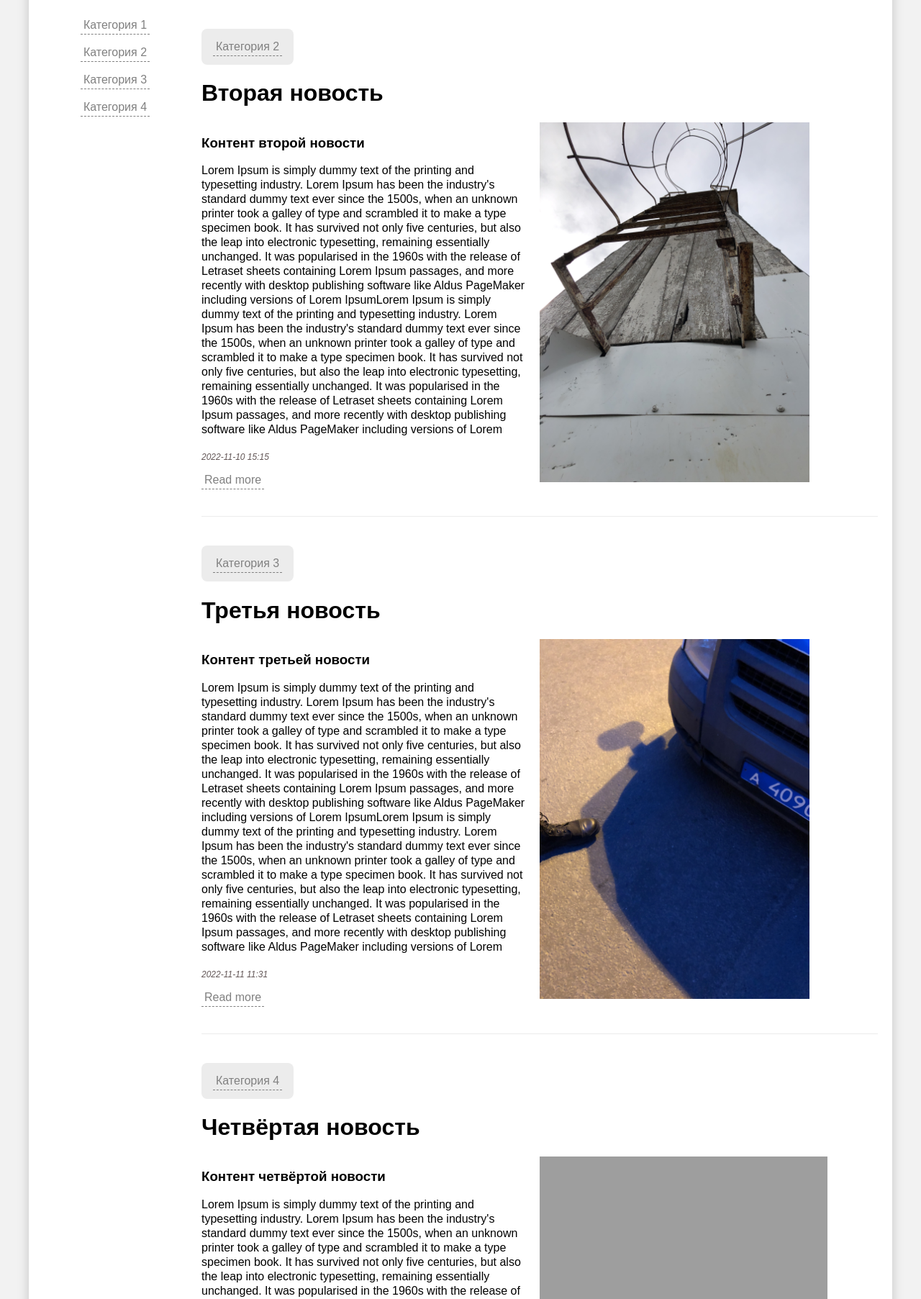
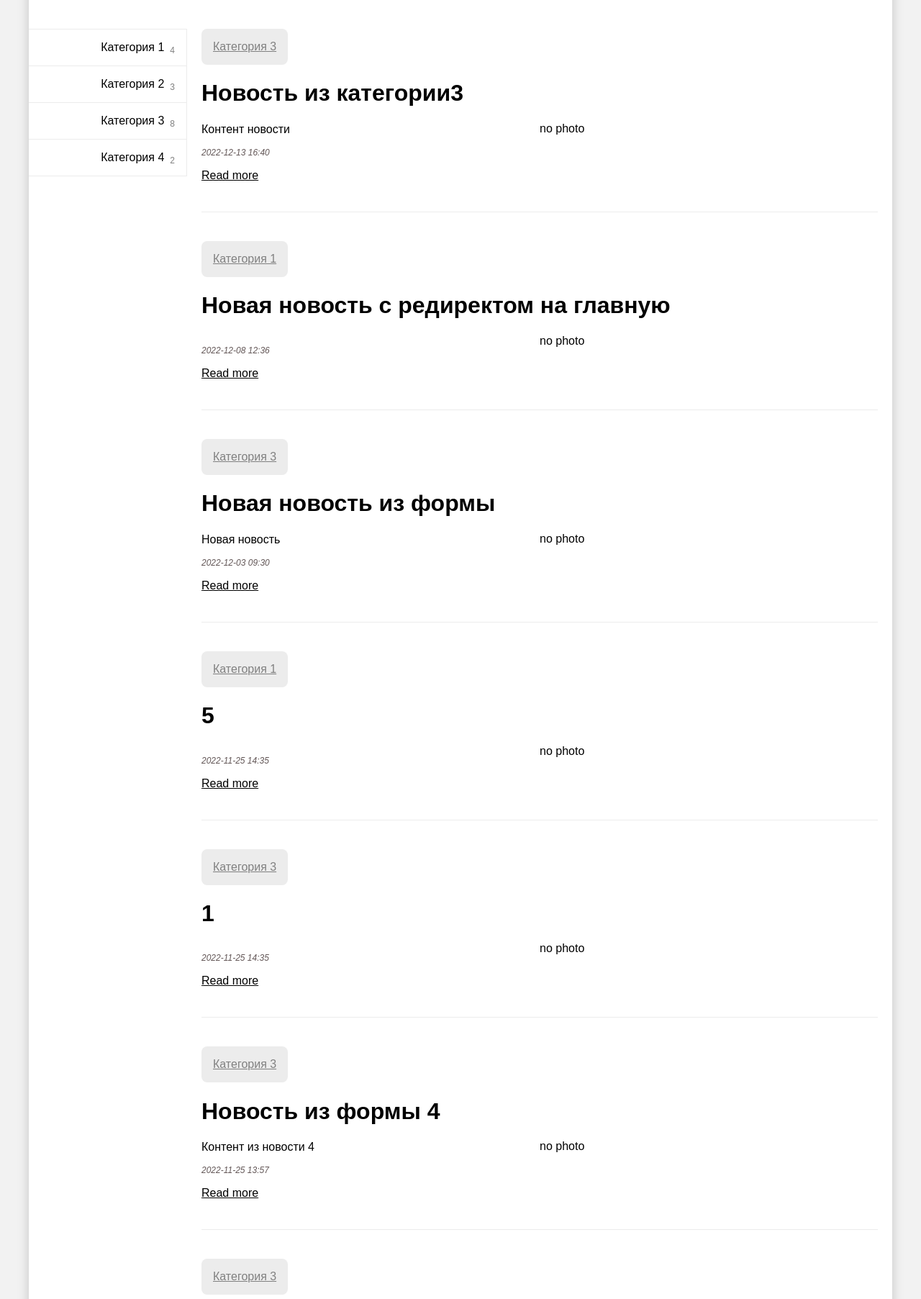
Before and after one commit to alexandr1919/django-tutorial, a Django app: page / in a window 1280 px wide. Shown: the part 99-1904 px from the top of the page at 72% size. Run offline with Django 3.2, Linux system fonts and the light colour scheme; data comes from the database, SQL or seed files in the repository; both versions use the stored data as it was after the commit; grey boxes are pictures that could not be loaded.

Commit message:
news counter with aggregate function, few restylings

```diff
--- a/mysite/mysite/static/css/style.css
+++ b/mysite/mysite/static/css/style.css
@@ -60,26 +60,52 @@ ul {
     flex-basis: 20%;
     display: flex;
     justify-content: center;
-    padding: var(--main-x-padding) var(--main-y-padding);
+    padding: var(--main-y-padding) var(--main-x-padding) var(--main-y-padding) 0;
 }
 
 .categories {
     display: flex;
     flex-direction: column;
     align-items: center;
-    justify-content: flex-start
+    justify-content: flex-start;
+    width: 100%;
 }
 
 .categories-item {
-    padding: 6px;
-    margin-bottom: 8px;
+    display: flex;
+    justify-content: flex-end;
+    border: 1px solid #ececec;
+    border-left: 0;
+    width: 100%;
+}
+
+.categories-item:not(:last-child) {
+    border-bottom: 0;
 }
 
 .categories-link {
+    display: flex;
+    justify-content: flex-end;
+    width: 100%;
+    padding: 16px;
+    text-decoration: none;
+    text-align: right;
+}
+
+.categories-link:hover {
+    background: #ececec;
+}
+
+.categories-link-title {
+    color: #000;
+}
+
+.categories-count {
+    position: relative;
+    top: 6px;
+    margin-left: 8px;
+    font-size: 12px;
     color: grey;
-    border-bottom: 1px grey dashed;
-    padding: 4px;
-    text-decoration: none;
 }
 
 .content {
@@ -123,12 +149,15 @@ ul {
     width: 50%;
 }
 
-
 .news-category-wrapper {
     align-self: flex-start;
     padding: 16px;
     background-color: #ececec;
     border-radius: 8px;
+}
+
+.news-categories-link {
+    color: grey
 }
 
 .news-block-body {
@@ -155,6 +184,10 @@ ul {
     margin: 0 auto;
     padding: 24px var(--main-x-padding);
     background: #ececec;
+}
+
+.read-more-link {
+    color: black;
 }
 
 .form-title {
--- a/mysite/news/models.py
+++ b/mysite/news/models.py
@@ -27,6 +27,7 @@ class News(models.Model):
     photo = models.ImageField(upload_to='photos/%Y/%m/%d/', verbose_name='Фото', blank=True)
     is_published = models.BooleanField(default=True, verbose_name='Опубликовано')
     category = models.ForeignKey(Category, on_delete=models.PROTECT)
+    views_counter = models.IntegerField(default=0)
 
     def __str__(self):
         return self.title
@@ -34,4 +35,4 @@ class News(models.Model):
     class Meta:
         verbose_name = 'Новость'
         verbose_name_plural = 'Новости'
-        ordering = ['created_at', 'title']
+        ordering = ['-created_at', 'title']
--- a/mysite/news/templates/news/list_categories.html
+++ b/mysite/news/templates/news/list_categories.html
@@ -1,7 +1,10 @@
 <ul class="categories">
         {% for item in categories %}
                 <li class="categories-item">
-                        <a href="{{item.get_absolute_url}}" class="categories-link" >{{item.title}}</a>
+                        <a href="{{item.get_absolute_url}}" class="categories-link">
+                                <span class="categories-link-title">{{item.title}}</span>
+                                <sub class="categories-count">{{item.cnt}}</sub>
+                        </a>
                 </li>
         {% endfor %}
 </ul>
--- a/mysite/news/templates/news/news_component.html
+++ b/mysite/news/templates/news/news_component.html
@@ -1,6 +1,6 @@
 <li class="news-block-item{% if not full %} small{% endif %}">
     <div class="news-category-wrapper">
-        <a class="categories-link" href="{{block.category.get_absolute_url}}">{{block.category.title}}</a>
+        <a class="news-categories-link" href="{{block.category.get_absolute_url}}">{{block.category.title}}</a>
     </div>
     <h1 class="news-block-title">{{block.title}}</h1>
     <div class="news-block-content">
@@ -12,7 +12,7 @@
             </div>
             <p class="news-block-created">{{block.created_at|date:"Y-m-d H:i"}}</p>
             {% if not full %}
-            <a class="categories-link" href="{{block.get_absolute_url}}">Read more</a>
+            <a class="read-more-link" href="{{block.get_absolute_url}}">Read more</a>
             {% endif %}
         </div>
         <div class="news-block-image">
--- a/mysite/news/templatetags/news_tags.py
+++ b/mysite/news/templatetags/news_tags.py
@@ -1,12 +1,13 @@
 from django import template
 from news.models import Category, News
+from django.db.models import Count
 
 register = template.Library()
 
 
 @register.inclusion_tag('news/list_categories.html')
 def show_categories():
-    categories = Category.objects.all()
+    categories = Category.objects.annotate(cnt=Count('news')).filter(cnt__gt=0)
     return {"categories": categories}
 
 @register.inclusion_tag('news/news_component.html')
--- a/mysite/news/views.py
+++ b/mysite/news/views.py
@@ -1,4 +1,3 @@
-from django.shortcuts import render, get_object_or_404, redirect
 from django.views.generic import ListView, DetailView, CreateView
 from django.urls import reverse_lazy
 from .models import News, Category
```
Also changed, not shown: mysite/news/templates/news/add.html (+0 -28 lines), mysite/db.sqlite3, mysite/news/migrations/0005_auto_20221213_1415.py (added).
